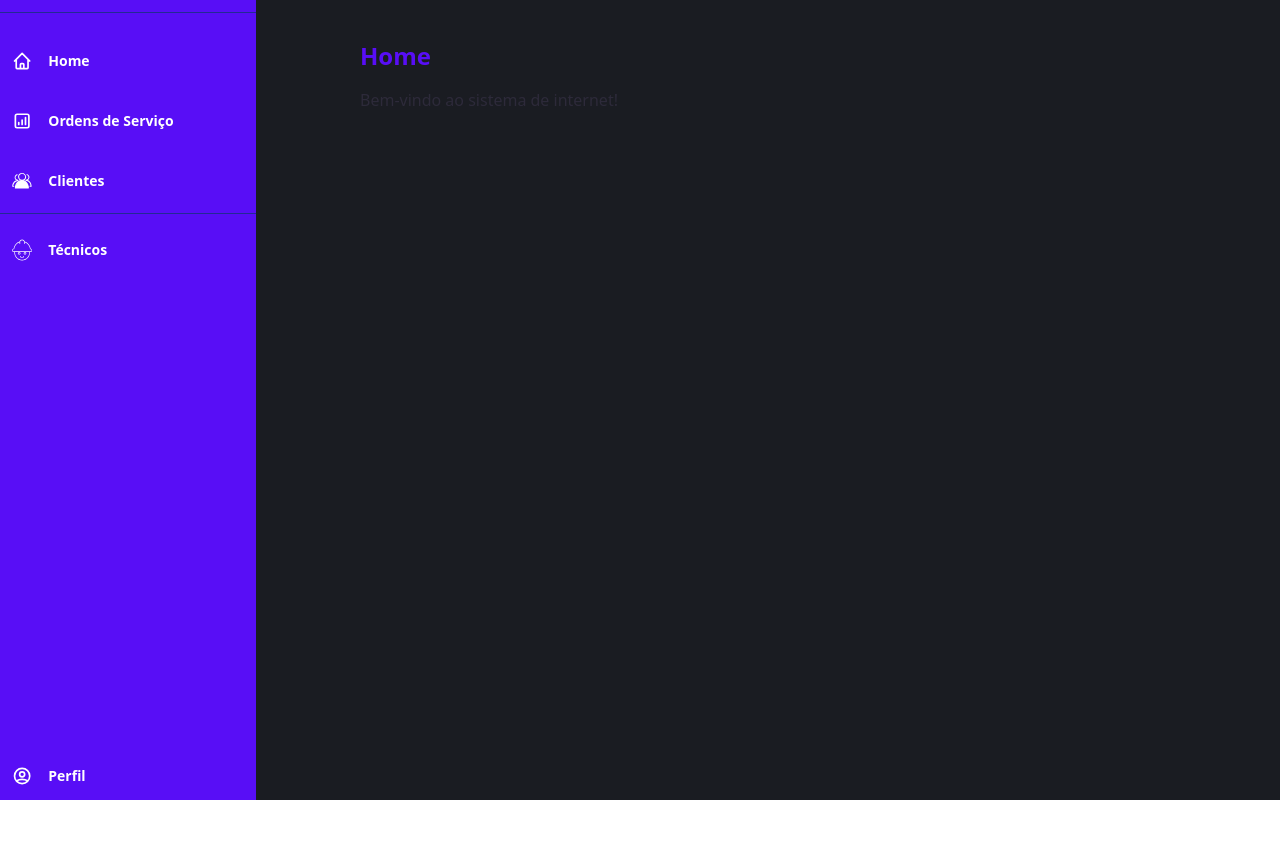
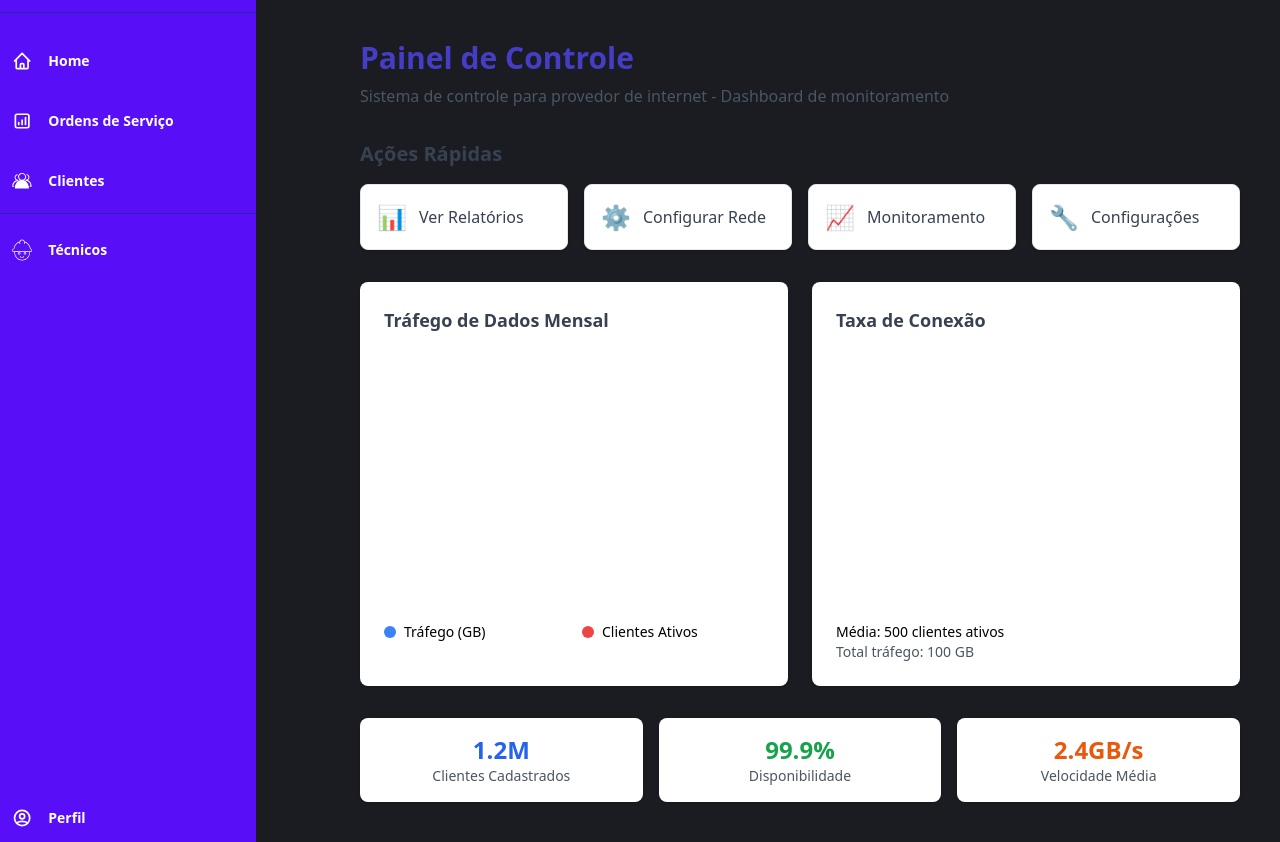
Before and after one commit to Sr-Van/Sistema-internet, an Angular app in the folder front-end/: page /home in a window 1280 px wide. Before the commit the page ends 800 px from the top, so only its background shows below. Built offline with nearby package versions, Linux system fonts and the light colour scheme.

Commit message:
feat(home): home page structure

```diff
--- a/front-end/src/app/app.component.html
+++ b/front-end/src/app/app.component.html
@@ -1,5 +1,5 @@
 <!--sidenar menu-->
-<div class="flex min-h-screen bg-primary-900">
+<div class="flex overflow-auto min-h-screen bg-primary-900">
   <!-- Sidebar Component -->
   <app-sidebar></app-sidebar>
 
--- a/front-end/src/app/pages/home/home.component.css
+++ b/front-end/src/app/pages/home/home.component.css
@@ -0,0 +1,27 @@
+::-webkit-scrollbar {
+  width: 8px;
+}
+
+::-webkit-scrollbar-track {
+  background: #f1f1f1;
+  border-radius: 4px;
+}
+
+::-webkit-scrollbar-thumb {
+  background: #c1c1c1;
+  border-radius: 4px;
+}
+
+::-webkit-scrollbar-thumb:hover {
+  background: #a8a8a8;
+}
+
+@media (max-width: 640px) {
+  .grid-cols-2 {
+    grid-template-columns: 1fr;
+  }
+
+  .grid-cols-3 {
+    grid-template-columns: repeat(2, 1fr);
+  }
+}
--- a/front-end/src/app/pages/home/home.component.html
+++ b/front-end/src/app/pages/home/home.component.html
@@ -1,4 +1,71 @@
-<main class="p-6">
-  <h1 class="text-2xl font-bold mb-4 text-primary-500">Home</h1>
-  <p class="text-dark-600">Bem-vindo ao sistema de internet!</p>
-</main>
+<div class="p-6">
+  <!-- Page Header -->
+  <header class="mb-8">
+    <h1 class="text-3xl font-bold text-primary-600 mb-2">Painel de Controle</h1>
+    <p class="text-gray-600">
+      Sistema de controle para provedor de internet - Dashboard de monitoramento
+    </p>
+  </header>
+
+  <section class="mb-8">
+    <h2 class="text-xl font-semibold mb-4 text-gray-700">Ações Rápidas</h2>
+    <div class="grid grid-cols-1 md:grid-cols-2 lg:grid-cols-4 gap-4">
+      @for (action of quickActions; track $index) {
+        <button
+          (click)="action.action()"
+          class="bg-white p-4 rounded-lg shadow hover:shadow-md transition-shadow flex items-center gap-3 border border-gray-200"
+        >
+          <span class="text-2xl">{{ action.icon }}</span>
+          <span class="font-medium text-gray-700">{{ action.title }}</span>
+        </button>
+      }
+    </div>
+  </section>
+
+  <section class="grid grid-cols-1 lg:grid-cols-2 gap-6">
+    <div class="bg-white p-6 rounded-lg shadow">
+      <h3 class="text-lg font-semibold mb-4 text-gray-700">
+        Tráfego de Dados Mensal
+      </h3>
+      <div class="h-64 flex items-center justify-center">
+        <canvas id="trafficChart" width="400" height="240"></canvas>
+      </div>
+      <div class="mt-4 grid grid-cols-2 gap-4 text-sm">
+        <div class="flex items-center gap-2">
+          <div class="w-3 h-3 bg-blue-500 rounded-full"></div>
+          <span>Tráfego (GB)</span>
+        </div>
+        <div class="flex items-center gap-2">
+          <div class="w-3 h-3 bg-red-500 rounded-full"></div>
+          <span>Clientes Ativos</span>
+        </div>
+      </div>
+    </div>
+
+    <div class="bg-white p-6 rounded-lg shadow">
+      <h3 class="text-lg font-semibold mb-4 text-gray-700">Taxa de Conexão</h3>
+      <div class="h-64 flex items-center justify-center">
+        <canvas id="performanceChart" width="400" height="240"></canvas>
+      </div>
+      <div class="mt-4 text-sm">
+        <p class="font-medium">Média: 500 clientes ativos</p>
+        <p class="text-gray-600">Total tráfego: 100 GB</p>
+      </div>
+    </div>
+  </section>
+
+  <section class="mt-8 grid grid-cols-1 md:grid-cols-3 gap-4">
+    <div class="bg-white p-4 rounded-lg shadow text-center">
+      <div class="text-2xl font-bold text-blue-600">1.2M</div>
+      <div class="text-gray-600 text-sm">Clientes Cadastrados</div>
+    </div>
+    <div class="bg-white p-4 rounded-lg shadow text-center">
+      <div class="text-2xl font-bold text-green-600">99.9%</div>
+      <div class="text-gray-600 text-sm">Disponibilidade</div>
+    </div>
+    <div class="bg-white p-4 rounded-lg shadow text-center">
+      <div class="text-2xl font-bold text-orange-600">2.4GB/s</div>
+      <div class="text-gray-600 text-sm">Velocidade Média</div>
+    </div>
+  </section>
+</div>
--- a/front-end/src/app/pages/home/home.component.ts
+++ b/front-end/src/app/pages/home/home.component.ts
@@ -1,12 +1,55 @@
 import { Component } from '@angular/core';
+
+interface DashboardCard {
+  title: string;
+  icon: string;
+  action: () => void;
+}
 
 @Component({
   selector: 'app-home',
   standalone: true,
   imports: [],
   templateUrl: './home.component.html',
-  styleUrl: './home.component.css'
+  styleUrl: './home.component.css',
 })
 export class HomeComponent {
+  quickActions: DashboardCard[] = [
+    {
+      title: 'Ver Relatórios',
+      icon: '📊',
+      action: () => this.viewReports(),
+    },
+    {
+      title: 'Configurar Rede',
+      icon: '⚙️',
+      action: () => this.configureNetwork(),
+    },
+    {
+      title: 'Monitoramento',
+      icon: '📈',
+      action: () => this.monitorStatus(),
+    },
+    {
+      title: 'Configurações',
+      icon: '🔧',
+      action: () => this.openSettings(),
+    },
+  ];
 
+  viewReports(): void {
+    console.log('Abrindo relatórios...');
+  }
+
+  configureNetwork(): void {
+    console.log('Abrindo configuração de rede...');
+  }
+
+  monitorStatus(): void {
+    console.log('Abrindo monitoramento...');
+  }
+
+  openSettings(): void {
+    console.log('Abrindo configurações...');
+  }
 }
```
